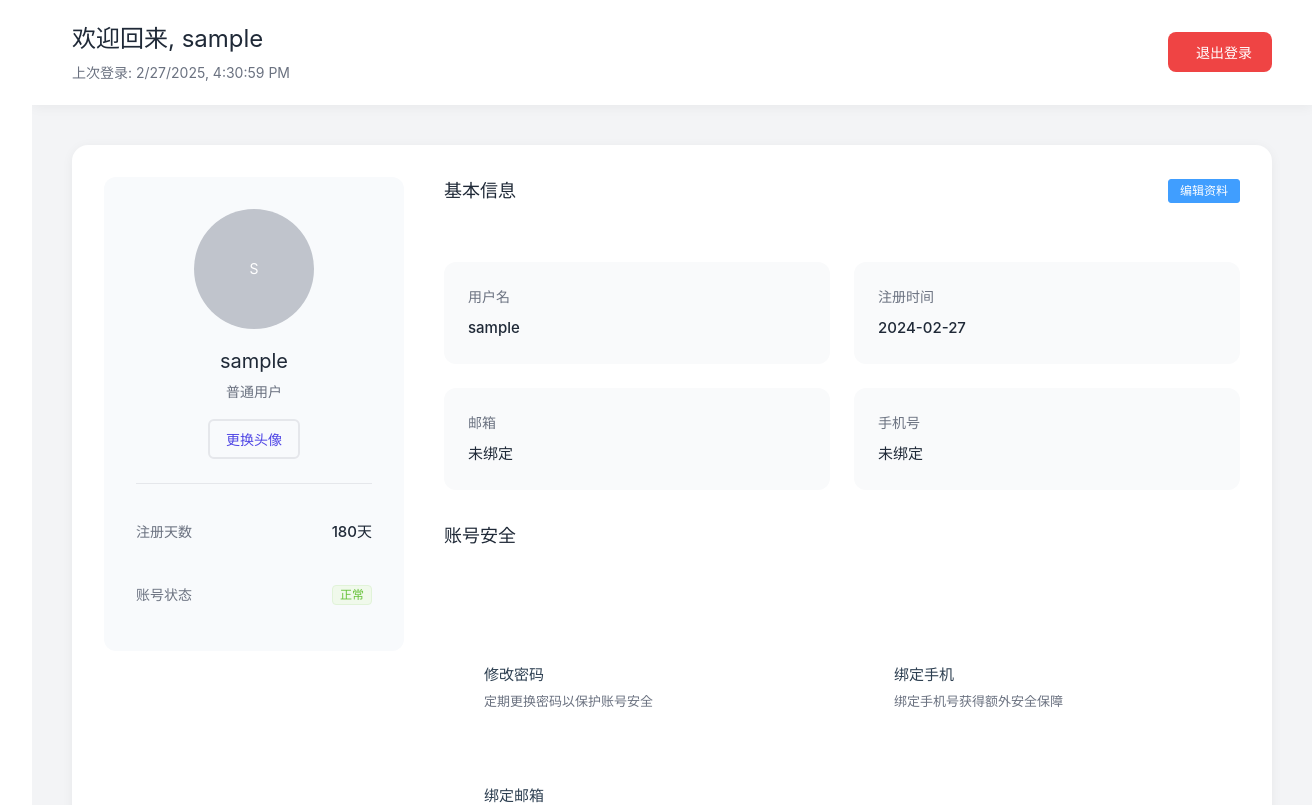
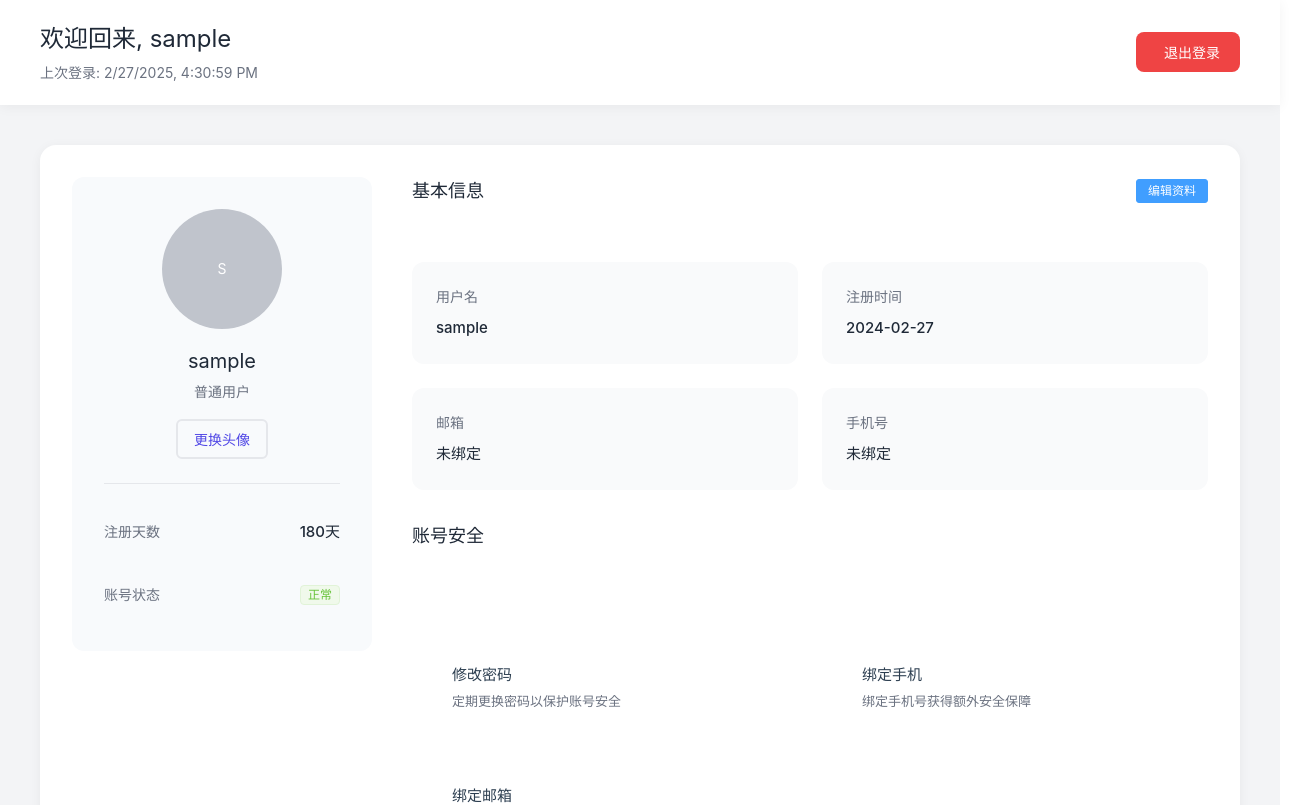
Before and after one commit to MatchaNorth/FYP, a Vue app in the folder frontend/: page /dashboard in a window 1280 px wide. Shown: the top 805 px of the page, 1312 px wide, since content can reach past the window. Built offline with nearby package versions, Linux system fonts and the light colour scheme; sample sign-in values are in the browser's storage.

Commit message:
fix: 算是修复了dashboard

```diff
--- a/frontend/src/App.vue
+++ b/frontend/src/App.vue
@@ -13,6 +13,12 @@
   -moz-osx-font-smoothing: grayscale;
 }
 
+#app {
+  padding: 0;
+  width: 100%;
+  display: flex;
+}
+
 * {
   box-sizing: border-box;
 }
--- a/frontend/src/views/Dashboard.vue
+++ b/frontend/src/views/Dashboard.vue
@@ -190,11 +190,12 @@
 <style scoped>
 .dashboard-container {
   min-height: 100vh;
-  width: 100vw;
+  width: 100%;
   background-color: #f3f4f6;
   display: flex;
   flex-direction: column;
-  overflow-x: hidden;
+  align-items: center;
+  justify-content: center;
 }
 
 .dashboard-header {
@@ -223,6 +224,8 @@
   margin: 0 auto;
   padding: 40px;
   box-sizing: border-box;
+  overflow-x: hidden;
+
 }
 
 .dashboard-content {
```
